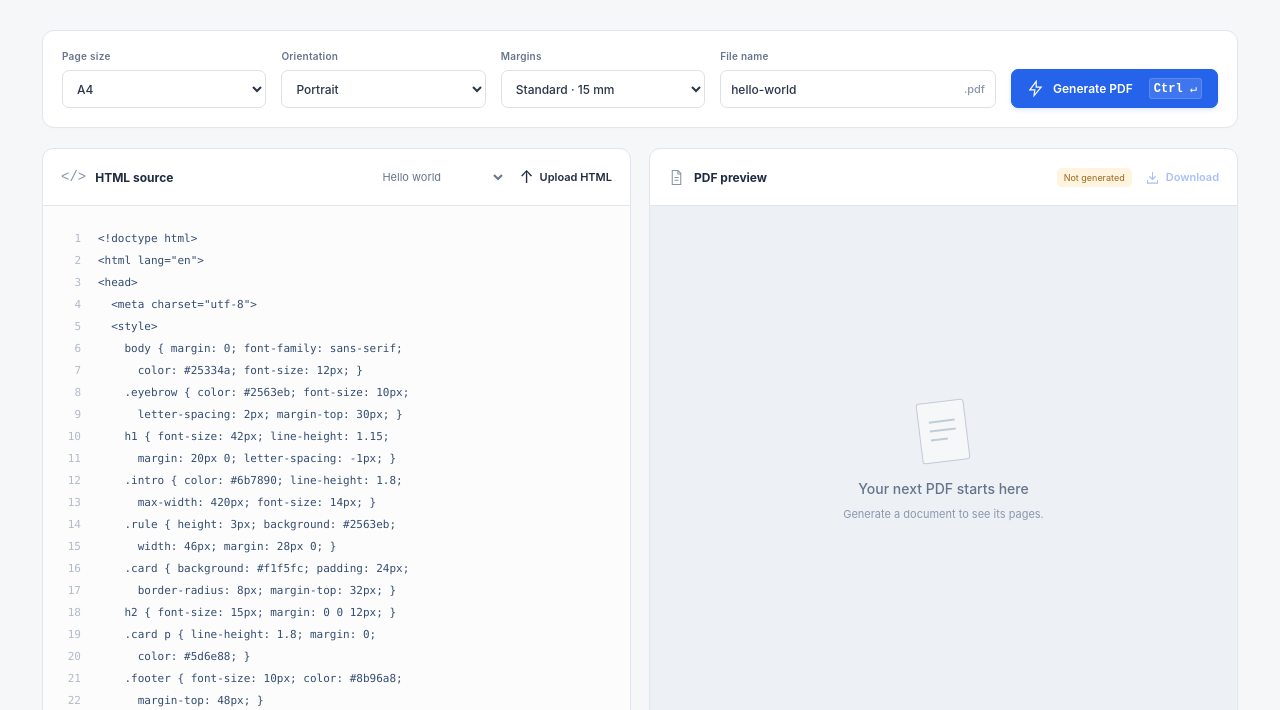
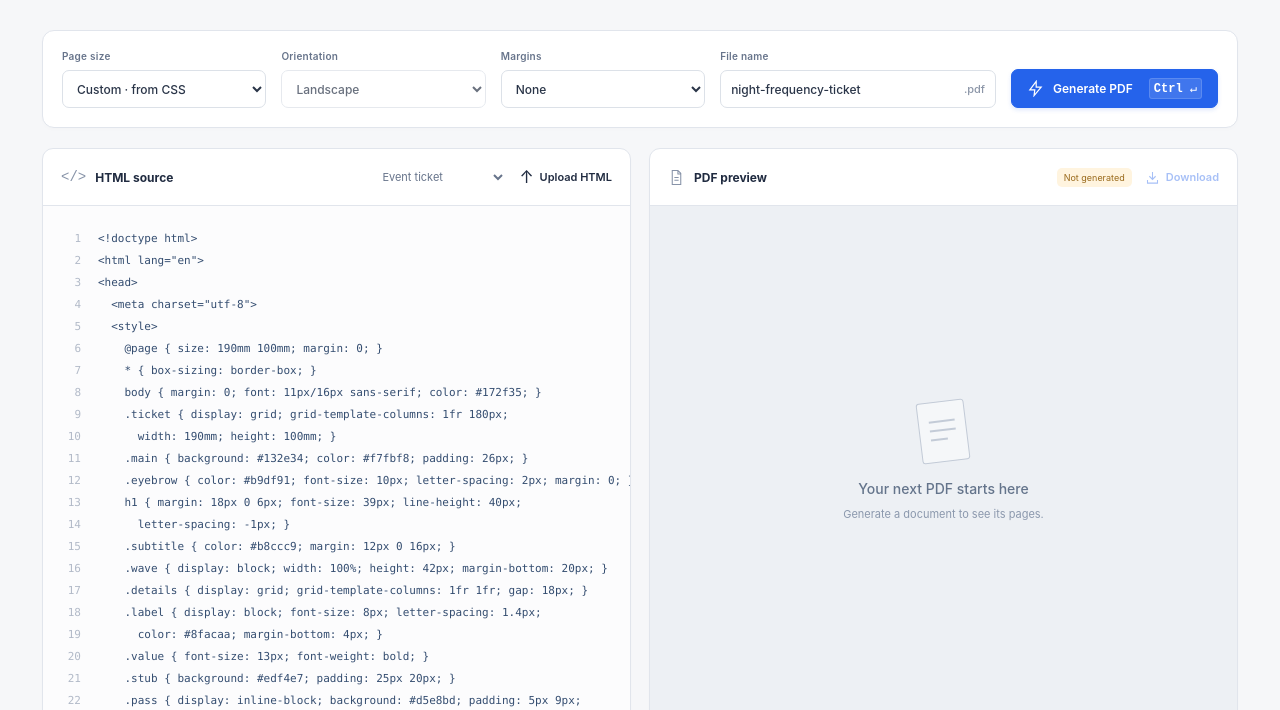
Before and after one commit to iteufel/blitz-pdf, a website with bundled scripts: page website/index.html in a window 1280 px wide. Shown: the part 242-952 px from the top of the page. Built offline with nearby package versions, Linux system fonts and the light colour scheme; files whose address does not match are found by name.

Commit message:
feat: make a borderless custom-size ticket the default example

```diff
--- a/website/app.mjs
+++ b/website/app.mjs
@@ -10,7 +10,7 @@ const canvas = $("pdf-canvas");
 const surface = $("preview-surface");
 let pdf, pdfTask, pdfUrl, job, renderTask;
 let revision = 0, pageNumber = 1, pageRender = 0;
-let edited = false, selection = "hello", pendingReplacement;
+let edited = false, selection = "ticket", pendingReplacement;
 
 function showError(message) {
   $("error").textContent = message;
@@ -67,12 +67,20 @@ function replaceSource(html, name, example) {
 function loadExample(key) {
   const example = examples[key];
   const options = { ...defaultExampleOptions, ...example.options };
-  $("format").value = options.format;
+  $("format").value = options.format ?? "css";
   $("orientation").value = options.landscape ? "landscape" : "portrait";
   $("margin").value = options.margin;
   $("page-numbers").checked = options.pageNumbers;
   $("css-page").checked = options.preferCSSPageSize;
+  syncPageSizeControls();
   replaceSource(example.html, example.name, key);
+}
+
+function syncPageSizeControls() {
+  const fromCSS = $("format").value === "css";
+  if (fromCSS) $("css-page").checked = true;
+  $("css-page").disabled = fromCSS;
+  $("orientation").disabled = fromCSS;
 }
 
 function confirmReplacement(action, description) {
@@ -127,7 +135,7 @@ async function generate() {
   let currentJob, loadingTask;
   try {
     currentJob = convertInWorker(editor.value, {
-      format: $("format").value,
+      format: $("format").value === "css" ? undefined : $("format").value,
       landscape: $("orientation").value === "landscape",
       margin: $("margin").value,
       pageNumbers: $("page-numbers").checked,
@@ -194,6 +202,10 @@ async function openFile(file) {
 
 $("settings").addEventListener("submit", (event) => { event.preventDefault(); void generate(); });
 $("settings").addEventListener("input", invalidate);
+$("format").addEventListener("change", () => {
+  $("css-page").checked = $("format").value === "css";
+  syncPageSizeControls();
+});
 for (const id of ["page-numbers", "css-page"]) $(id).addEventListener("change", invalidate);
 editor.addEventListener("input", () => {
   edited = true;
@@ -239,5 +251,5 @@ let resizeTimer;
 new ResizeObserver(() => { clearTimeout(resizeTimer); resizeTimer = setTimeout(() => { if (pdf && $("zoom").value === "fit") void renderPage(); }, 150); }).observe(surface);
 window.addEventListener("pagehide", () => { job?.cancel(); if (pdfUrl) URL.revokeObjectURL(pdfUrl); });
 window.addEventListener("pageshow", (event) => { if (event.persisted) { invalidate(); void generate(); } });
-loadExample("hello");
+loadExample("ticket");
 void generate();
--- a/website/examples.mjs
+++ b/website/examples.mjs
@@ -136,21 +136,20 @@ export const examples = {
   },
   ticket: {
     name: "night-frequency-ticket",
-    options: { format: "A5", landscape: true, margin: "10mm", pageNumbers: false },
+    options: { format: undefined, landscape: true, margin: "0mm", pageNumbers: false, preferCSSPageSize: true },
     html: `<!doctype html>
 <html lang="en">
 <head>
   <meta charset="utf-8">
   <style>
+    @page { size: 190mm 100mm; margin: 0; }
     * { box-sizing: border-box; }
-    body { margin: 0; font: 11px/1.45 sans-serif; color: #172f35; }
-    .masthead { display: flex; justify-content: space-between;
-      margin-bottom: 16px; font-size: 9px; letter-spacing: 1.5px; }
+    body { margin: 0; font: 11px/16px sans-serif; color: #172f35; }
     .ticket { display: grid; grid-template-columns: 1fr 180px;
-      border: 1px solid #c9d8d2; border-radius: 12px; overflow: hidden; }
+      width: 190mm; height: 100mm; }
     .main { background: #132e34; color: #f7fbf8; padding: 26px; }
     .eyebrow { color: #b9df91; font-size: 10px; letter-spacing: 2px; margin: 0; }
-    h1 { margin: 18px 0 6px; font-size: 39px; line-height: 1.03;
+    h1 { margin: 18px 0 6px; font-size: 39px; line-height: 40px;
       letter-spacing: -1px; }
     .subtitle { color: #b8ccc9; margin: 12px 0 16px; }
     .wave { display: block; width: 100%; height: 42px; margin-bottom: 20px; }
@@ -158,22 +157,18 @@ export const examples = {
     .label { display: block; font-size: 8px; letter-spacing: 1.4px;
       color: #8facaa; margin-bottom: 4px; }
     .value { font-size: 13px; font-weight: bold; }
-    .stub { background: #edf4e7; border-left: 2px dashed #a8bdae;
-      padding: 25px 20px; }
+    .stub { background: #edf4e7; padding: 25px 20px; }
     .pass { display: inline-block; background: #d5e8bd; padding: 5px 9px;
       font-size: 8px; letter-spacing: 1px; margin-bottom: 23px; }
     .stub .label { color: #5c7a73; }
     .guest { font-size: 17px; line-height: 1.3; margin: 7px 0 21px; }
     .seat { display: grid; grid-template-columns: 1fr 1fr; gap: 12px; }
-    .seat strong { font-size: 23px; }
+    .seat strong { font-size: 23px; line-height: 30px; }
     .barcode { display: block; width: 136px; height: 40px; margin: 25px 0 6px; }
     .serial { font: 9px monospace; }
-    .footer { display: flex; justify-content: space-between; gap: 16px;
-      margin-top: 16px; color: #708580; font-size: 9px; }
   </style>
 </head>
 <body>
-  <div class="masthead"><strong>NORTH HALL PRESENTS</strong><span>LIVE / 2026</span></div>
   <article class="ticket">
     <section class="main">
       <p class="eyebrow">ONE NIGHT. ALL FREQUENCIES.</p>
@@ -201,8 +196,6 @@ export const examples = {
       <span class="serial">NF-2026-0104</span>
     </aside>
   </article>
-  <div class="footer"><span>A5 landscape / Grid, SVG, and a detachable stub.</span>
-    <span>Sample layout - not an entry ticket.</span></div>
 </body>
 </html>`
   },
--- a/website/index.html
+++ b/website/index.html
@@ -24,10 +24,10 @@
       </section>
 
       <form id="settings" class="settings" aria-label="PDF settings">
-        <label>Page size<select id="format" name="format"><option>A4</option><option>Letter</option><option>Legal</option><option>A3</option><option>A5</option><option>Tabloid</option></select></label>
-        <label>Orientation<select id="orientation" name="orientation"><option value="portrait">Portrait</option><option value="landscape">Landscape</option></select></label>
-        <label>Margins<select id="margin" name="margin"><option value="15mm">Standard · 15 mm</option><option value="10mm">Narrow · 10 mm</option><option value="25mm">Wide · 25 mm</option><option value="0mm">None</option></select></label>
-        <label class="filename-field">File name<span class="filename-input"><input id="filename" name="filename" value="hello-world" maxlength="100" autocomplete="off" aria-label="PDF file name"><span>.pdf</span></span></label>
+        <label>Page size<select id="format" name="format"><option value="css" selected>Custom · from CSS</option><option>A4</option><option>Letter</option><option>Legal</option><option>A3</option><option>A5</option><option>Tabloid</option></select></label>
+        <label>Orientation<select id="orientation" name="orientation" disabled><option value="portrait">Portrait</option><option value="landscape" selected>Landscape</option></select></label>
+        <label>Margins<select id="margin" name="margin"><option value="15mm">Standard · 15 mm</option><option value="10mm">Narrow · 10 mm</option><option value="25mm">Wide · 25 mm</option><option value="0mm" selected>None</option></select></label>
+        <label class="filename-field">File name<span class="filename-input"><input id="filename" name="filename" value="night-frequency-ticket" maxlength="100" autocomplete="off" aria-label="PDF file name"><span>.pdf</span></span></label>
         <button id="convert" class="button primary" type="submit"><svg width="17" height="17" viewBox="0 0 24 24" fill="none" stroke="currentColor" stroke-width="1.7" aria-hidden="true"><path d="m13 2-9 12h7l-1 8 10-12h-7z"/></svg><span>Generate PDF</span><kbd aria-hidden="true">⌘ ↵</kbd></button>
         <button id="cancel" class="button" type="button" hidden>Cancel</button>
       </form>
@@ -38,7 +38,7 @@
             <select id="example" title="Load sample HTML and its recommended page settings">
               <option value="" disabled>Custom document</option>
               <optgroup label="Documents"><option value="hello">Hello world</option><option value="invoice">Invoice</option><option value="report">Two-page report</option><option value="blank">Blank document</option></optgroup>
-              <optgroup label="Tickets"><option value="ticket">Event ticket</option></optgroup>
+              <optgroup label="Tickets"><option value="ticket" selected>Event ticket</option></optgroup>
               <optgroup label="Simulations"><option value="flight">Flight simulator</option><option value="energy">Energy simulation</option></optgroup>
             </select>
             <button class="text-button" id="upload" type="button"><span aria-hidden="true">↑</span> Upload HTML</button><input id="file" type="file" accept=".html,.htm,text/html" hidden></div></div>
@@ -47,13 +47,13 @@
         </section>
 
         <section class="panel preview-panel" aria-labelledby="preview-title">
-          <div class="panel-heading"><h2 id="preview-title"><svg width="17" height="17" viewBox="0 0 24 24" fill="none" stroke="currentColor" stroke-width="1.5" aria-hidden="true"><path d="M6 2h8l4 4v16H6zM14 2v5h4M9 12h6M9 16h6"/></svg> PDF preview</h2><div class="panel-actions"><span id="preview-badge" class="badge">Getting ready</span><a id="download" class="text-button download" download="hello-world.pdf" aria-disabled="true" tabindex="-1"><svg width="15" height="15" viewBox="0 0 24 24" fill="none" stroke="currentColor" stroke-width="1.7" aria-hidden="true"><path d="M12 3v12m-5-5 5 5 5-5M4 16v5h16v-5"/></svg> Download</a></div></div>
+          <div class="panel-heading"><h2 id="preview-title"><svg width="17" height="17" viewBox="0 0 24 24" fill="none" stroke="currentColor" stroke-width="1.5" aria-hidden="true"><path d="M6 2h8l4 4v16H6zM14 2v5h4M9 12h6M9 16h6"/></svg> PDF preview</h2><div class="panel-actions"><span id="preview-badge" class="badge">Getting ready</span><a id="download" class="text-button download" download="night-frequency-ticket.pdf" aria-disabled="true" tabindex="-1"><svg width="15" height="15" viewBox="0 0 24 24" fill="none" stroke="currentColor" stroke-width="1.7" aria-hidden="true"><path d="M12 3v12m-5-5 5 5 5-5M4 16v5h16v-5"/></svg> Download</a></div></div>
           <div class="preview-surface" id="preview-surface"><div class="preview-placeholder" id="placeholder"><div class="paper-icon" aria-hidden="true"><span></span><span></span><span></span></div><strong>Your next PDF starts here</strong><span>Generate a document to see its pages.</span></div><canvas id="pdf-canvas" hidden role="img" aria-label="Preview of generated PDF"></canvas></div>
           <div class="panel-footer preview-controls"><span id="pdf-info">No PDF generated</span><div class="pagination"><button id="previous" type="button" aria-label="Previous page" disabled>‹</button><span id="page-position">— / —</span><button id="next" type="button" aria-label="Next page" disabled>›</button></div><label class="zoom-control"><span class="sr-only">Preview zoom</span><select id="zoom"><option value="fit">Fit width</option><option value="1">100%</option><option value="1.5">150%</option><option value="2">200%</option></select></label></div>
         </section>
       </div>
 
-      <div class="workspace-bottom"><div class="advanced"><label><input id="page-numbers" type="checkbox" checked> Page numbers</label><label><input id="css-page" type="checkbox"> Prefer CSS page size</label></div><p id="status" role="status" aria-live="polite">Preparing the converter…</p></div>
+      <div class="workspace-bottom"><div class="advanced"><label><input id="page-numbers" type="checkbox"> Page numbers</label><label><input id="css-page" type="checkbox" checked disabled> Prefer CSS page size</label></div><p id="status" role="status" aria-live="polite">Preparing the converter…</p></div>
       <div id="error" class="error" role="alert" hidden></div>
       <div id="replace-confirm" class="replace-confirm" role="region" aria-label="Replace edited source" hidden><p id="replace-message">Replace your edited source?</p><button id="replace-accept" type="button" class="button">Replace source</button><button id="replace-cancel" type="button" class="text-button">Keep editing</button></div>
 
```
Also changed, not shown: tests/site.test.mjs (+1 -1 lines), README.md.
